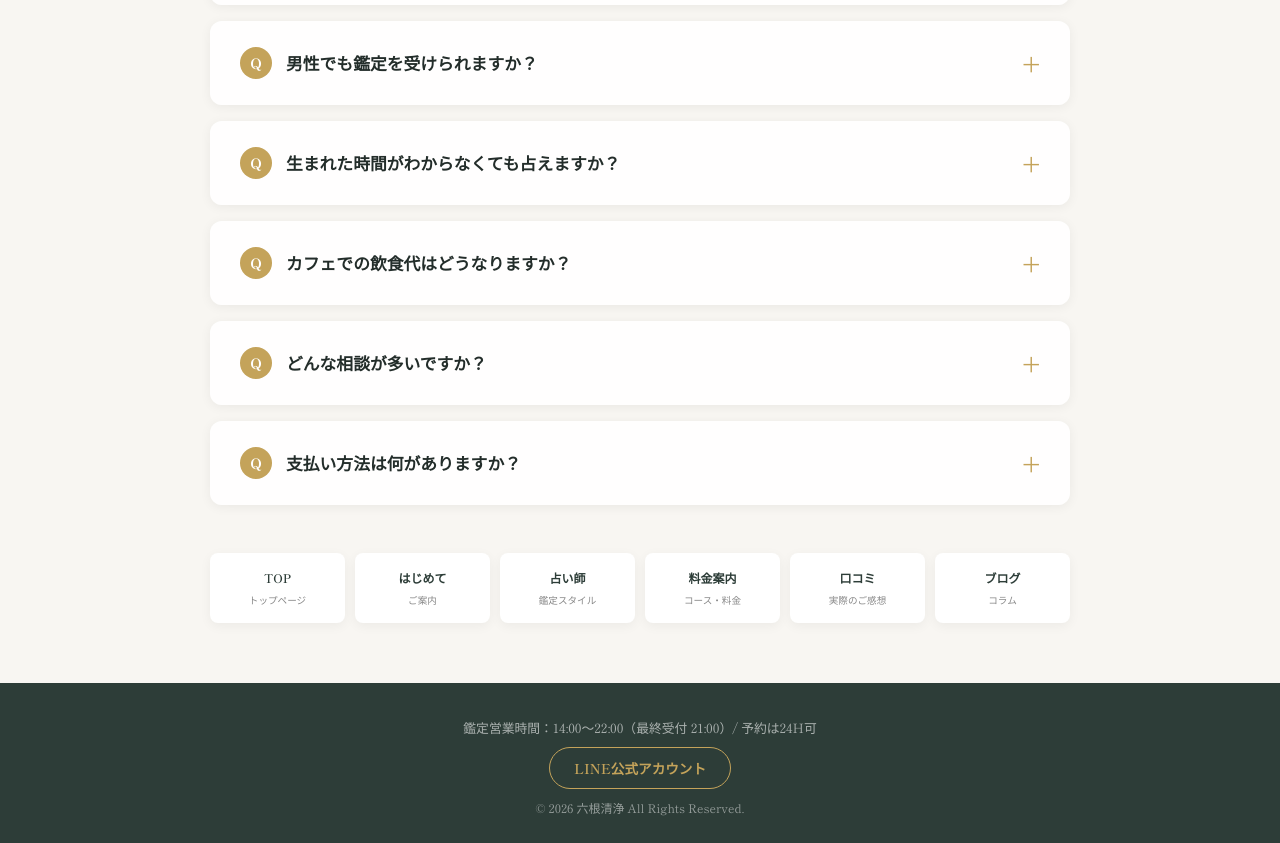
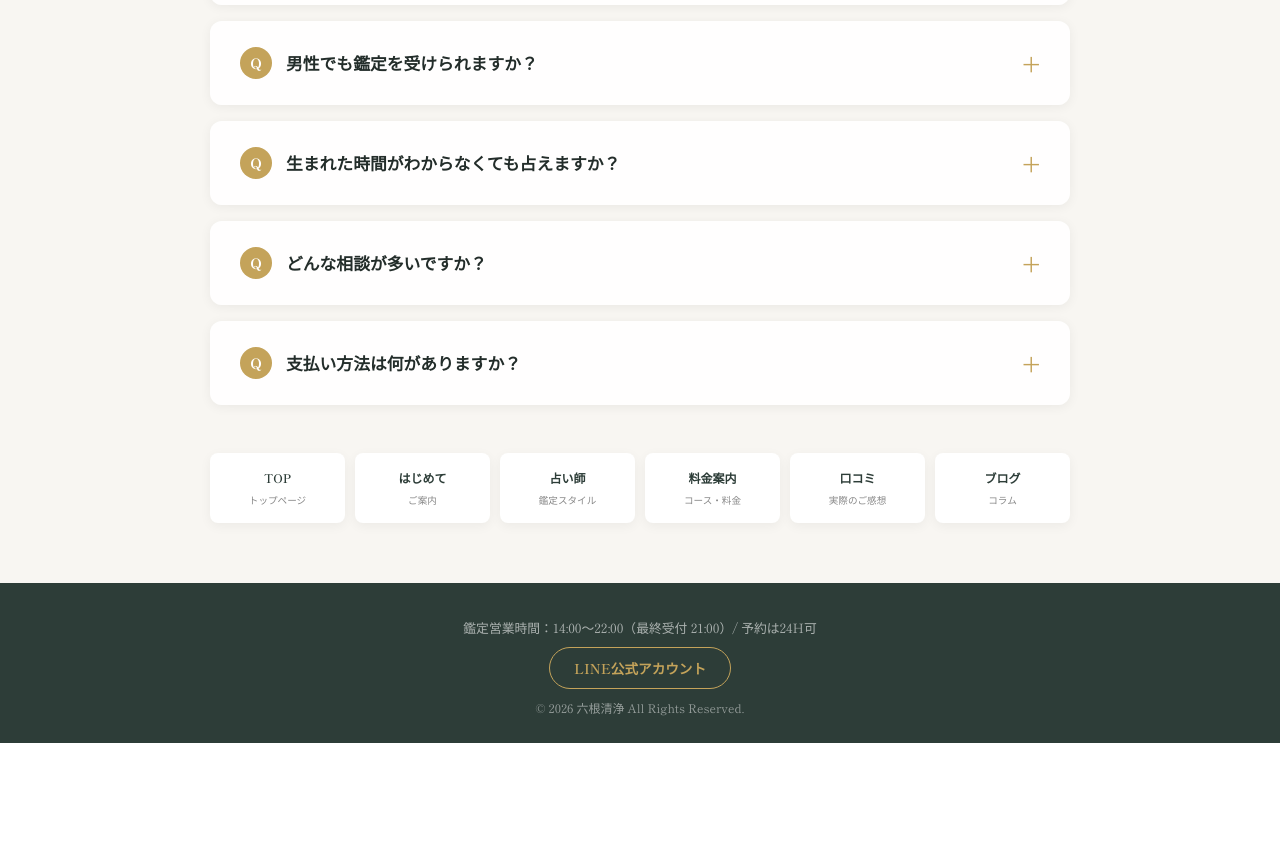
Before and after one commit to haseatsu114514-dot/uranai_rokkon, a website: page faq.html in a window 1280 px wide. Shown: the part 1525-2368 px from the top of the page. After the commit the page ends 2268 px from the top, so only its background shows below. Drawn offline with Linux system fonts and the light colour scheme; no server answers.

Commit message:
fix(faq): Remove cafe expenses question

```diff
--- a/faq.html
+++ b/faq.html
@@ -273,16 +273,7 @@
                 </div>
             </div>
 
-            <div class="faq-item">
-                <div class="question">カフェでの飲食代はどうなりますか？</div>
-                <div class="answer-wrap">
-                    <div class="answer">
-                        <span class="answer-label">A.</span>ご自身の飲食代のみご負担をお願いしております。<br>
-                        鑑定師の分の飲食代をお支払いいただく必要はありません。<br>
-                        鑑定料金のみご用意ください。
-                    </div>
-                </div>
-            </div>
+
 
             <div class="faq-item">
                 <div class="question">どんな相談が多いですか？</div>
```
